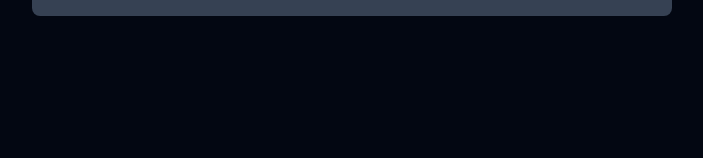
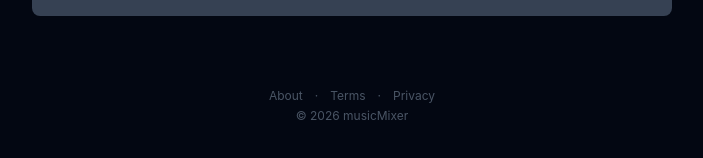
Before and after one commit to aaronw122/musicMixer-frontend, a React (Vite) app: page / in a window 1280 px wide. Shown: the part 518-676 px from the top of the page, without its empty margins (288-991 px from the left). Built offline with nearby package versions, Linux system fonts and the light colour scheme.

Commit message:
feat: add about page and site footer with compliance links

```diff
--- /dev/null
+++ b/public/about.html
@@ -0,0 +1,41 @@
+<!DOCTYPE html>
+<html lang="en">
+<head>
+  <meta charset="UTF-8">
+  <meta name="viewport" content="width=device-width, initial-scale=1.0">
+  <title>About Us — musicMixer</title>
+  <style>
+    body {
+      font-family: -apple-system, BlinkMacSystemFont, 'Segoe UI', Roboto, sans-serif;
+      max-width: 600px;
+      margin: 40px auto;
+      padding: 0 20px;
+      color: #e0e0e0;
+      background: #111;
+      line-height: 1.6;
+    }
+    h1 { font-size: 1.5rem; margin-bottom: 0.25rem; }
+    h2 { font-size: 1.1rem; margin-top: 1.5rem; }
+    p, li { margin: 0.75rem 0; }
+    a { color: #7c9cff; }
+  </style>
+</head>
+<body>
+  <h1>About musicMixer</h1>
+
+  <h2>What is musicMixer?</h2>
+  <p>musicMixer is a web app that lets anyone create AI-powered audio remixes. Upload two songs, describe what you want, and AI separates stems, matches tempo and key, and generates a remix for instant playback.</p>
+
+  <h2>Built By</h2>
+  <p>Aaron Williams</p>
+
+  <h2>Contact</h2>
+  <p>Email <a href="mailto:aaron@awill.co">aaron@awill.co</a></p>
+
+  <h2>Legal</h2>
+  <p>
+    <a href="/terms.html">Terms and Conditions</a> ·
+    <a href="/privacy.html">Privacy Policy</a>
+  </p>
+</body>
+</html>
--- a/src/App.tsx
+++ b/src/App.tsx
@@ -37,6 +37,16 @@ function App() {
           />
         )}
       </div>
+      <footer className="py-6 text-center text-xs text-gray-600">
+        <div className="flex items-center justify-center gap-3">
+          <a href="/about.html" className="hover:text-gray-400 transition-colors">About</a>
+          <span>·</span>
+          <a href="/terms.html" className="hover:text-gray-400 transition-colors">Terms</a>
+          <span>·</span>
+          <a href="/privacy.html" className="hover:text-gray-400 transition-colors">Privacy</a>
+        </div>
+        <p className="mt-1">&copy; 2026 musicMixer</p>
+      </footer>
     </div>
   );
 }
```
